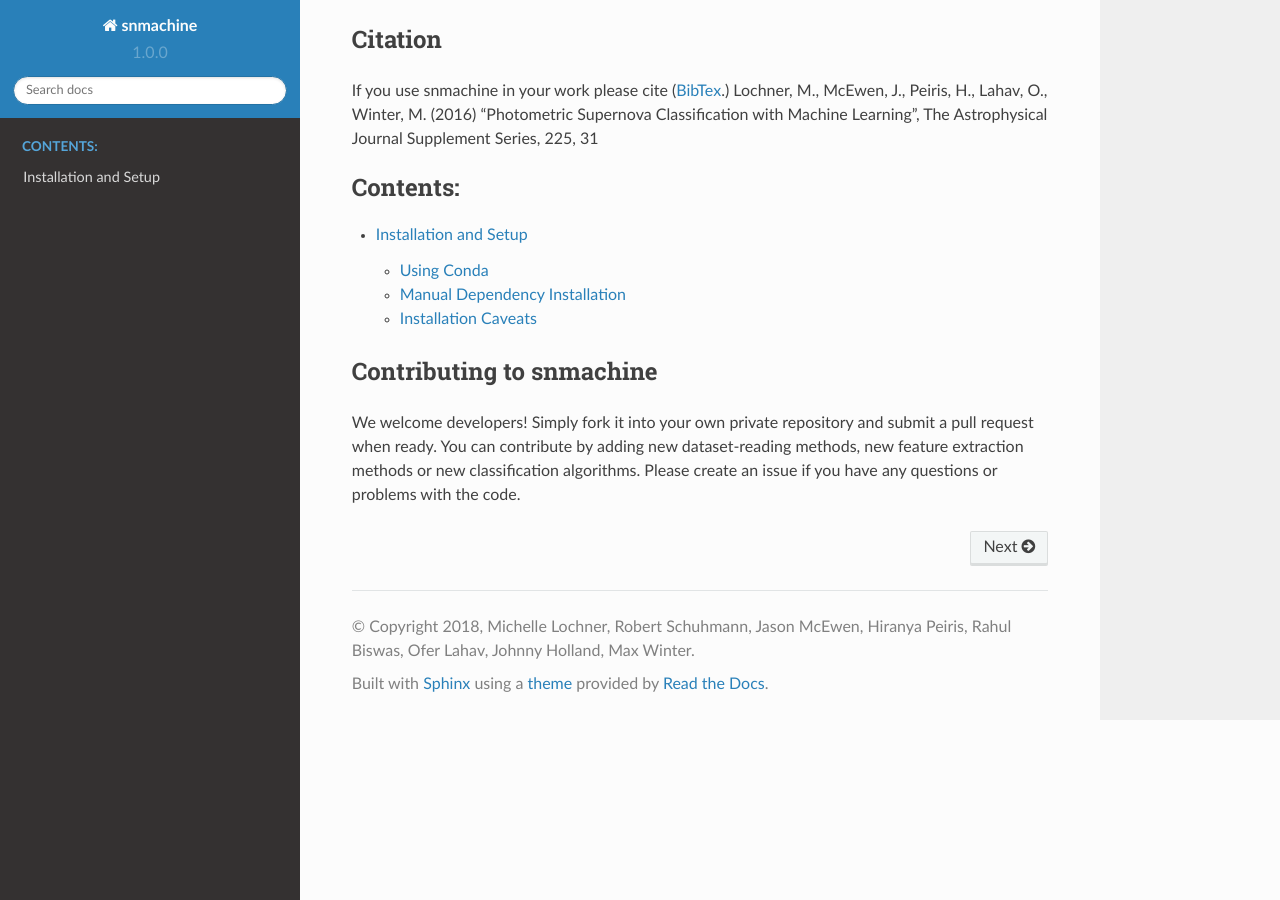
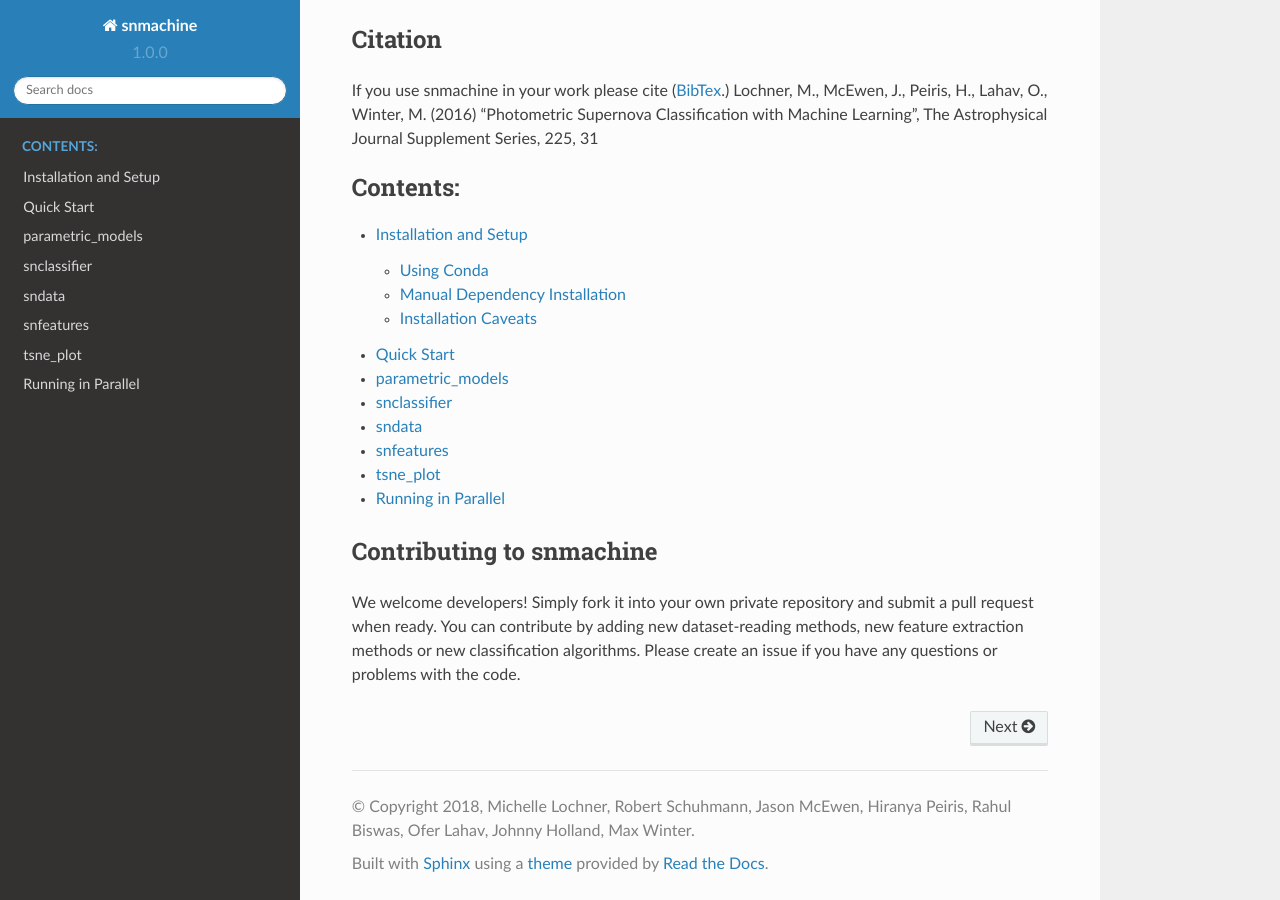
Before and after one commit to LSSTDESC/snmachine, a Sphinx documentation site: the page built from docs/index.rst, in a window 1280 px wide and 900 px high, scrolled down 973 px. Built offline with Sphinx 7.4.7 and the Read the Docs theme 2.0.0, drawn with Linux system fonts in a browser that asks for light colours.

Commit message:
Adds skeleton pages

```diff
--- a/docs/index.rst
+++ b/docs/index.rst
@@ -30,11 +30,23 @@ Lochner, M., McEwen, J., Peiris, H., Lahav, O., Winter, M. (2016)
 “Photometric Supernova Classification with Machine Learning”,
 The Astrophysical Journal Supplement Series, 225, 31
 
+.. The toc directive (below) is necessary to populate the side bar in the html
+   documentation. If you don't want it to show up on the html page, use
+   the :hidden: directive. For a complete reference on the table of contents
+   see: http://www.sphinx-doc.org/en/stable/markup/toctree.html
+
 .. toctree::
    :maxdepth: 2
    :caption: Contents:
 
    install
+   quickstart
+   pmodels
+   snclassifier
+   sndata
+   snfeatures
+   tsne_plot
+   parallel
 
 Contributing to snmachine
 =========================
--- /dev/null
+++ b/docs/parallel.rst
@@ -0,0 +1,3 @@
+*******************
+Running in Parallel
+*******************
--- /dev/null
+++ b/docs/pmodels.rst
@@ -0,0 +1,6 @@
+*****************
+parametric_models
+*****************
+
+.. automodule:: snmachine.parametric_models
+   :members:
--- /dev/null
+++ b/docs/quickstart.rst
@@ -0,0 +1,3 @@
+***********
+Quick Start
+***********
--- /dev/null
+++ b/docs/snclassifier.rst
@@ -0,0 +1,6 @@
+************
+snclassifier
+************
+
+.. automodule:: snmachine.snclassifier
+   :members:
--- /dev/null
+++ b/docs/sndata.rst
@@ -0,0 +1,6 @@
+******
+sndata
+******
+
+.. automodule:: snmachine.sndata
+   :members:
--- /dev/null
+++ b/docs/snfeatures.rst
@@ -0,0 +1,6 @@
+**********
+snfeatures
+**********
+
+.. automodule:: snmachine.snfeatures
+   :members:
--- /dev/null
+++ b/docs/tsne_plot.rst
@@ -0,0 +1,6 @@
+*********
+tsne_plot
+*********
+
+.. automodule:: snmachine.tsne_plot
+   :members:
```
